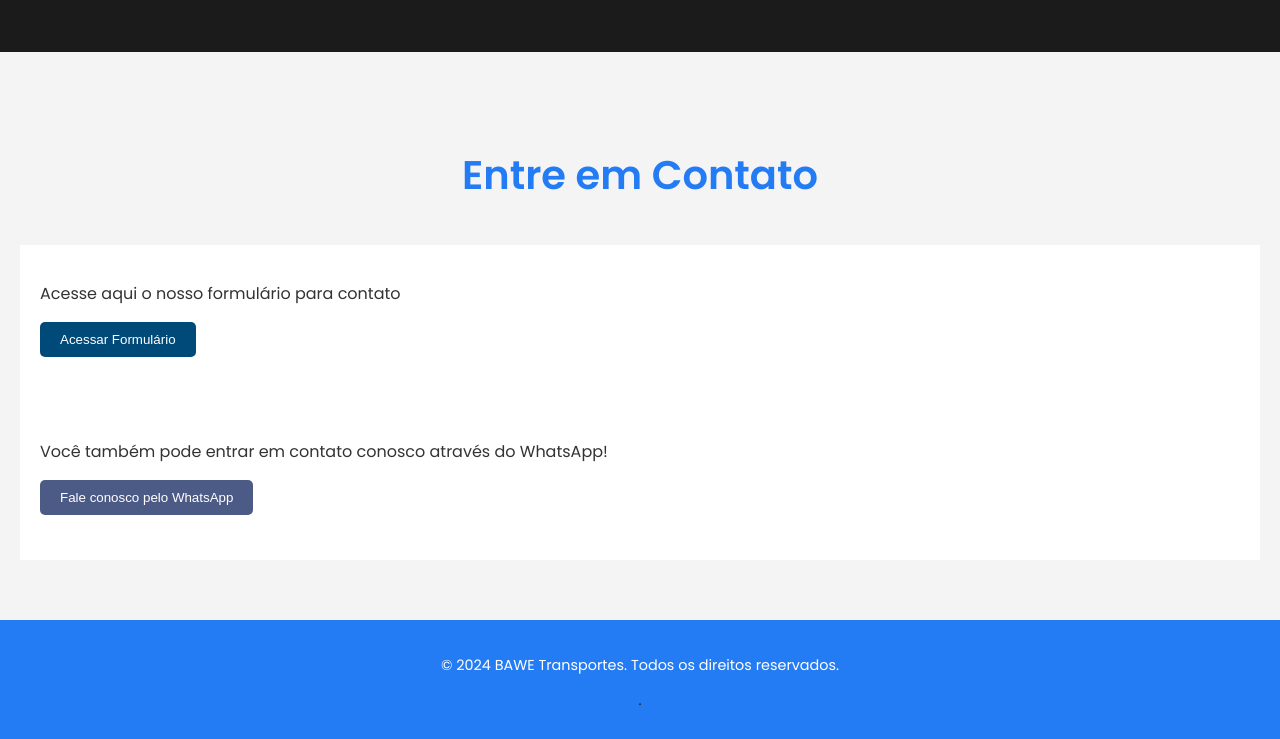
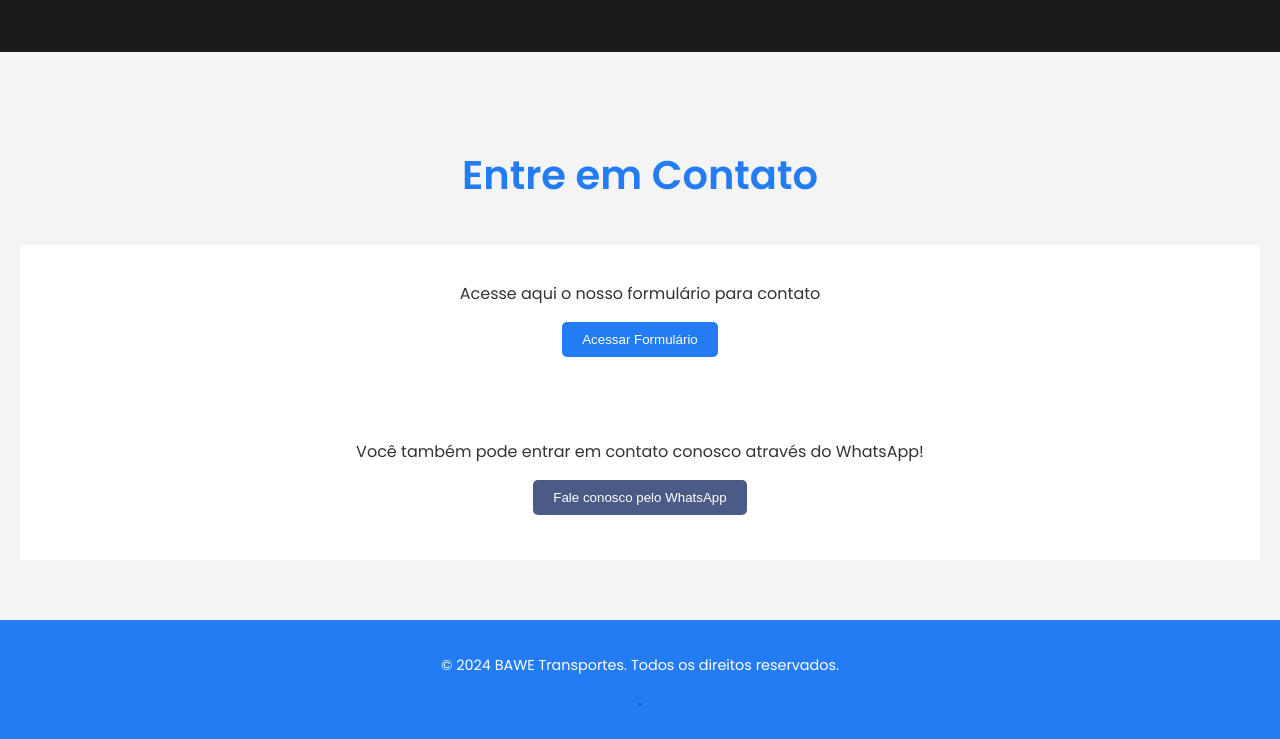
Before and after one commit to arthur02b/LandingPage-Bawe, a plain HTML site: page index.html in a window 1280 px wide. In both pictures the pointer is over the button "Acessar Formulário". Shown: the part 2035-2774 px from the top of the page. Drawn offline with Linux system fonts and the light colour scheme.

Commit message:
Update index.css
update_01_10_2024

```diff
--- a/index.css
+++ b/index.css
@@ -178,6 +178,7 @@ body {
     background-color: var(--light-color);
     padding: 20px;
     box-shadow: 0 0 10px #247cf4(0, 0, 0, 0.1);
+    text-align: center;
 }
 
 .contact-form input, .contact-form textarea {
@@ -200,7 +201,7 @@ body {
 }
 
 .contact-form button:hover {
-    background-color: #004a7a;
+    background-color: #247cf4;
 }
 
 footer {
```
